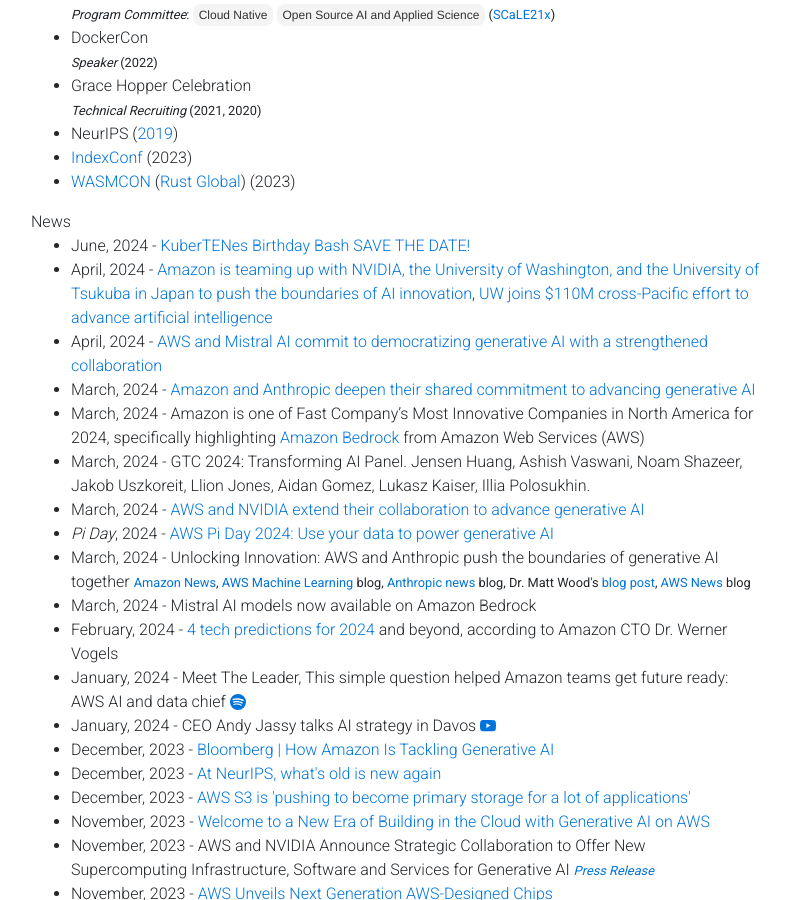
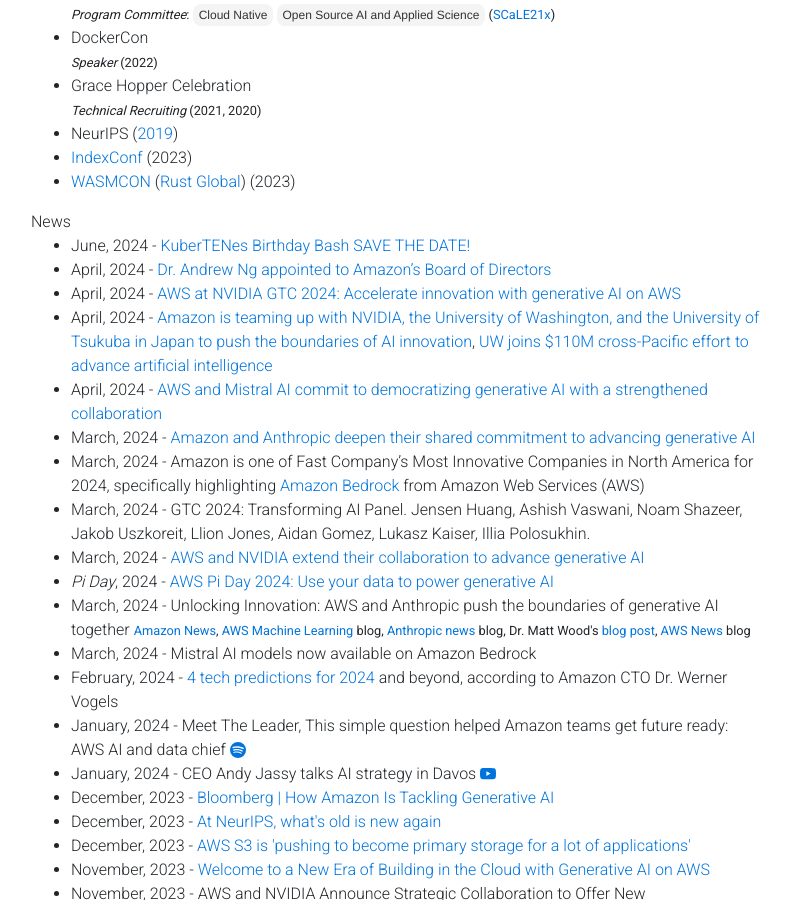
Before and after one commit to gfw001/gfw001.github.io, a Jekyll site: the page portfolio.html, which Jekyll copies as it is, in a window 1280 px wide and 900 px high, scrolled down 1784 px. Shown: the whole window, without its empty margins (54-844 px from the left). Built offline with Jekyll 4.4.1, drawn with Linux system fonts in a browser that asks for light colours; nearby versions of some CDN libraries; a style sheet for code colours, icons or effects is not loaded.

Commit message:
Update portfolio.html

```diff
--- a/portfolio.html
+++ b/portfolio.html
@@ -318,6 +318,12 @@
 
 	<li>
 	       June, 2024 - <a href="https://events.linuxfoundation.org/kuber10es-birthday-bash/">KuberTENes Birthday Bash SAVE THE DATE!</a>
+	</li>
+	<li>
+	       April, 2024 - <a href="https://www.aboutamazon.com/news/company-news/dr-andrew-ng-joins-amazon-board-of-directors">Dr. Andrew Ng appointed to Amazon’s Board of Directors</a>
+	</li>
+	<li>
+	       April, 2024 - <a href="AWS at NVIDIA GTC 2024: Accelerate innovation with generative AI on AWS">AWS at NVIDIA GTC 2024: Accelerate innovation with generative AI on AWS</a>
 	</li>
 	<li>
 	       April, 2024 - <a href="https://www.aboutamazon.com/news/innovation-at-amazon/amazon-invests-25-million-in-a-10-year-research-collaboration-to-advance-ai">Amazon is teaming up with NVIDIA, the University of Washington, and the University of Tsukuba in Japan to push the boundaries of AI innovation</a>, <a href="https://www.washington.edu/news/2024/04/09/uw-joins-110-million-cross-pacific-effort-to-advance-artificial-intelligence/">UW joins $110M cross-Pacific effort to advance artificial intelligence</a>
```
